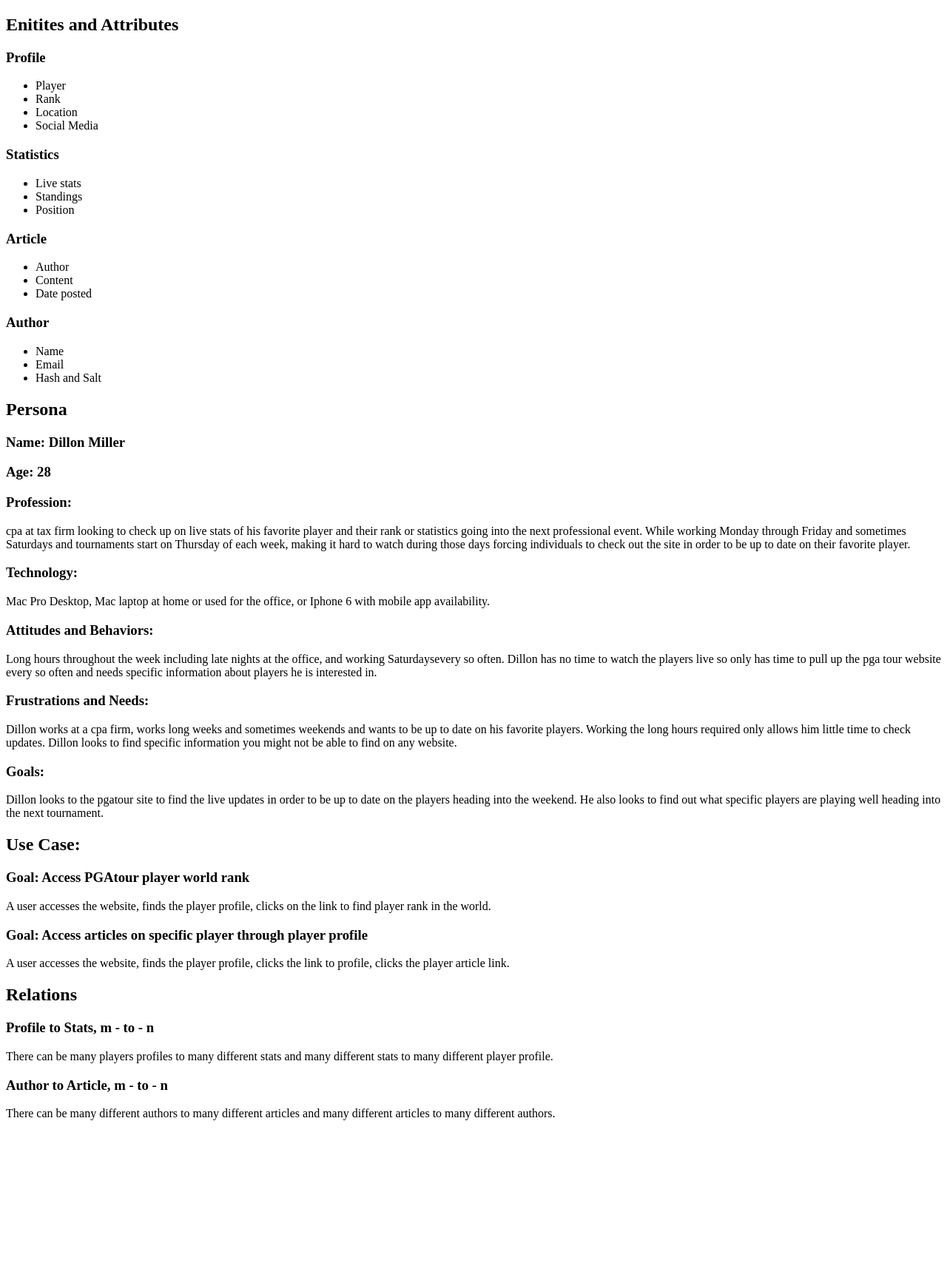
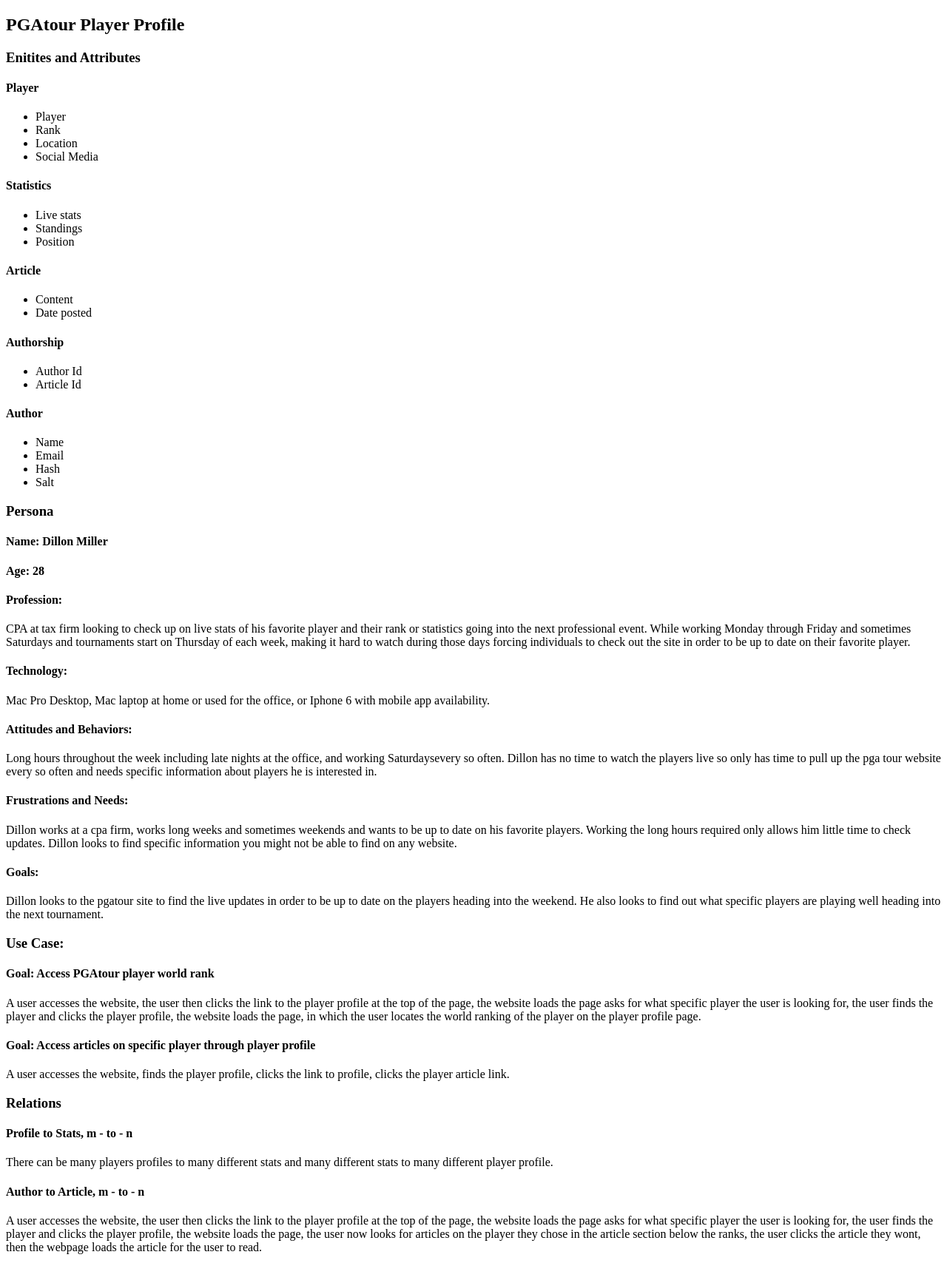
Before and after one commit to Llaudick315/pgatour-player-profile, a PHP site: page / in a window 1280 px wide. Shown: the part 98-1809 px from the top of the page at 74% size. Before the commit the page ends 1612 px from the top, so only its background shows below. Run offline with PHP 8.4, Linux system fonts and the light colour scheme.

Commit message:
finalizing data in index.php

```diff
--- a/index.php
+++ b/index.php
@@ -10,67 +10,78 @@
 			<p>By Lucas Laudick</p>
 		</header>
 		<main>
-			<h2>Enitites and Attributes</h2>
-			<h3>Profile</h3>
+			<h2>PGAtour Player Profile</h2>
+			<h3>Enitites and Attributes</h3>
+			<h4>Player</h4>
 			<ul>
 				<li>Player</li>
 				<li>Rank</li>
 				<li>Location</li>
 				<li>Social Media</li>
 			</ul>
-			<h3>Statistics</h3>
+			<h4>Statistics</h4>
 			<ul>
 				<li>Live stats</li>
 				<li>Standings</li>
 				<li>Position</li>
 			</ul>
-			<h3>Article</h3>
+			<h4>Article</h4>
 			<ul>
-				<li>Author</li>
 				<li>Content</li>
 				<li>Date posted</li>
 			</ul>
-			<h3>Author</h3>
+			<h4>Authorship</h4>
+			<ul>
+				<li>Author Id</li>
+				<li>Article Id</li>
+			</ul>
+			<h4>Author</h4>
 			<ul>
 				<li>Name</li>
 				<li>Email</li>
-				<li>Hash and Salt</li>
+				<li>Hash</li>
+				<li>Salt</li>
 			</ul>
-			<h2>Persona</h2>
-			<h3>Name: Dillon Miller</h3>
-			<h3>Age: 28</h3>
-			<h3>Profession:</h3>
-			<p>cpa at tax firm looking to check up on live stats of his favorite player and their rank or
+			<h3>Persona</h3>
+			<h4>Name: Dillon Miller</h4>
+			<h4>Age: 28</h4>
+			<h4>Profession:</h4>
+			<p>CPA at tax firm looking to check up on live stats of his favorite player and their rank or
 			statistics
 			going into the next professional event. While working Monday through Friday and sometimes Saturdays and
 			tournaments start on Thursday of each week, making it hard to watch during those days forcing individuals to
 			check out the site in order to be up to date on their favorite player.
 			</p>
-			<h3>Technology:</h3>
+			<h4>Technology:</h4>
 			<p>Mac Pro Desktop, Mac laptop at home or used for the office, or Iphone 6 with mobile app
 			availability.</p>
-			<h3>Attitudes and Behaviors:</h3>
+			<h4>Attitudes and Behaviors:</h4>
 			<p>Long hours throughout the week including late nights at the office, and working
 			Saturdaysevery so often. Dillon has no time to watch the players live so only has time to pull up the pga tour website every
 			so often and needs specific information about players he is interested in.</p>
-			<h3>Frustrations and Needs:</h3>
+			<h4>Frustrations and Needs:</h4>
 			<p>Dillon works at a cpa firm, works long weeks and sometimes weekends and wants to be up to
 			date on his favorite players. Working the long hours required only allows him little time to check updates. Dillon
 			looks to find specific information you might not be able to find on any website.</p>
-			<h3>Goals:</h3>
+			<h4>Goals:</h4>
 			<p>Dillon looks to the pgatour site to find the live updates in order to be up to date on the players
 			heading into the weekend. He also looks to find out what specific players are playing well heading into
 			the next tournament.</p>
-			<h2>Use Case:</h2>
-			<h3>Goal: Access PGAtour player world rank</h3>
-			<p>A user accesses the website, finds the player profile, clicks on the link to find player rank in the world.</p>
-			<h3>Goal: Access articles on specific player through player profile</h3>
+			<h3>Use Case:</h3>
+			<h4>Goal: Access PGAtour player world rank</h4>
+			<p>A user accesses the website, the user then clicks the link to the player profile at the top of the page, the website loads the page asks for what
+				specific player the user is looking for, the user finds the player and clicks the player profile, the website loads the page, in which the user
+				locates the world ranking of the player on the player profile page.</p>
+			<h4>Goal: Access articles on specific player through player profile</h4>
 			<p>A user accesses the website, finds the player profile, clicks the link to profile, clicks the player article link.</p>
-			<h2>Relations</h2>
-			<h3>Profile to Stats,    m - to - n</h3>
+			<h3>Relations</h3>
+			<h4>Profile to Stats,    m - to - n</h4>
 			<p>There can be many players profiles to many different stats and many different stats to many different player profile.</p>
-			<h3>Author to Article,   m - to - n</h3>
-			<p>There can be many different authors to many different articles and many different articles to many different authors.</p>
+			<h4>Author to Article,   m - to - n</h4>
+			<p>A user accesses the website, the user then clicks the link to the player profile at the top of the page, the website loads the page asks for what
+				specific player the user is looking for, the user finds the player and clicks the player profile, the website loads the page, the user now looks for
+				articles on the player they chose in the article section below the ranks, the user clicks the article they wont, then the webpage loads the article
+				for the user to read.</p>
 		</main>
 	</body>
 </html>
```
